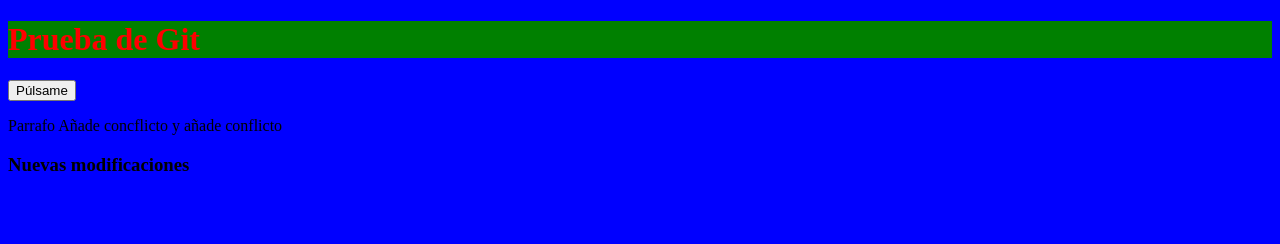
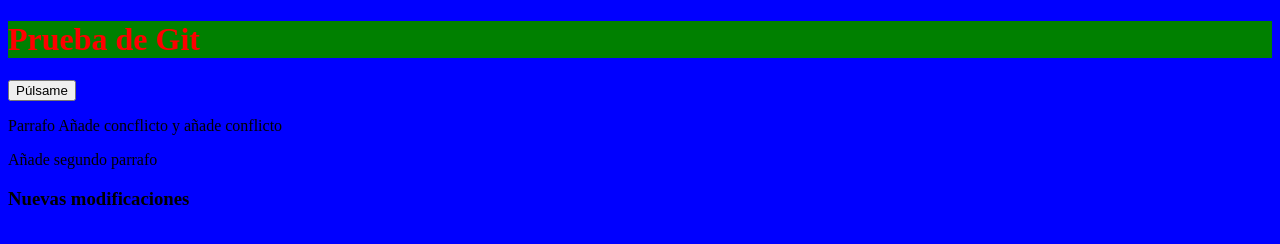
Before and after one commit to salvamorro/pruebaGit2, a plain HTML site: page index.html in a window 1280 px wide. Drawn offline with Linux system fonts and the light colour scheme.

Commit message:
Update index.html

```diff
--- a/index.html
+++ b/index.html
@@ -12,6 +12,7 @@
     <h1>Prueba de Git</h1>
     <input type="button" onclick="saludo()" value="Púlsame">
     <p>Parrafo Añade concflicto y añade conflicto</p>
+	<p>Añade segundo parrafo</p>
     <h3>Nuevas modificaciones</h3>
 </body>
 </html>
```
